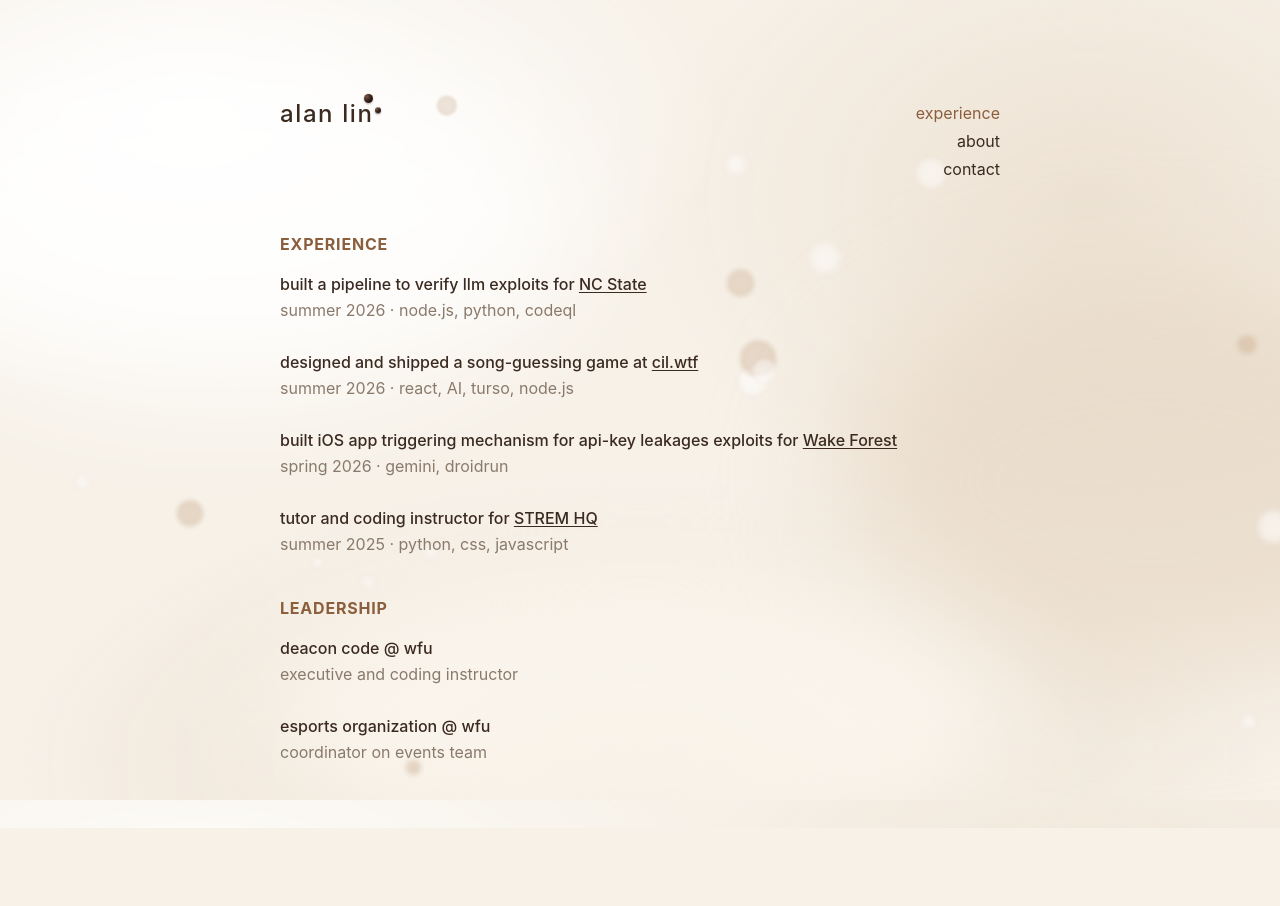
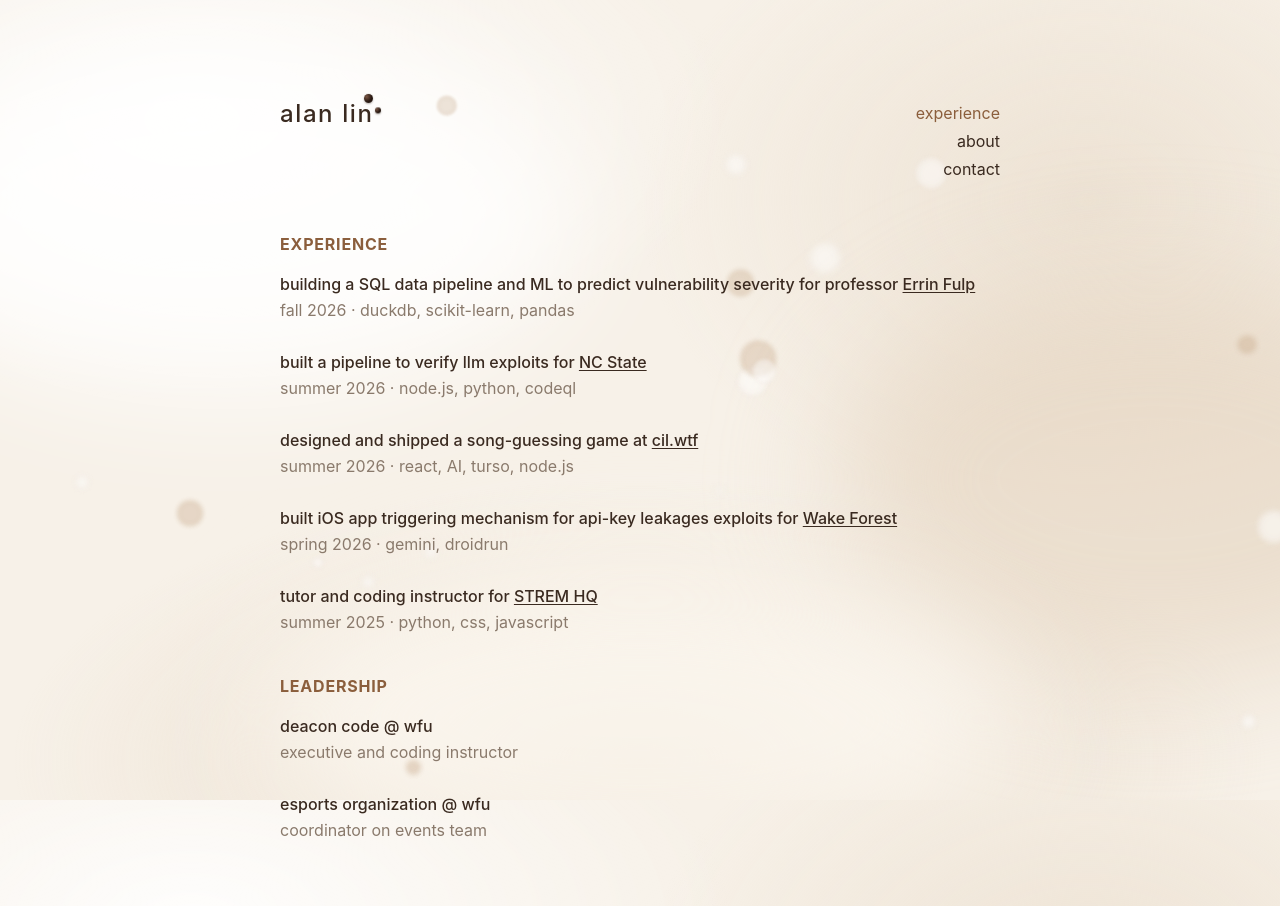
Before and after one commit to alanlin12/personal-website, a React (Vite) app: page / in a window 1280 px wide. Before the commit the page ends 828 px from the top, so only its background shows below. Built offline with nearby package versions, Linux system fonts and the light colour scheme.

Commit message:
added vuln triage predictor entry

```diff
--- a/src/pages/Experience.jsx
+++ b/src/pages/Experience.jsx
@@ -4,6 +4,12 @@ const sections = [
   {
     title: 'experience',
     items: [
+      {
+        text: 'building a SQL data pipeline and ML to predict vulnerability severity for professor',
+        org: 'Errin Fulp',
+        href: 'https://fulp.cs.wfu.edu/',
+        sub: 'fall 2026 · duckdb, scikit-learn, pandas'
+      },
       {
         text: 'built a pipeline to verify llm exploits for ',
         org: 'NC State',
```
